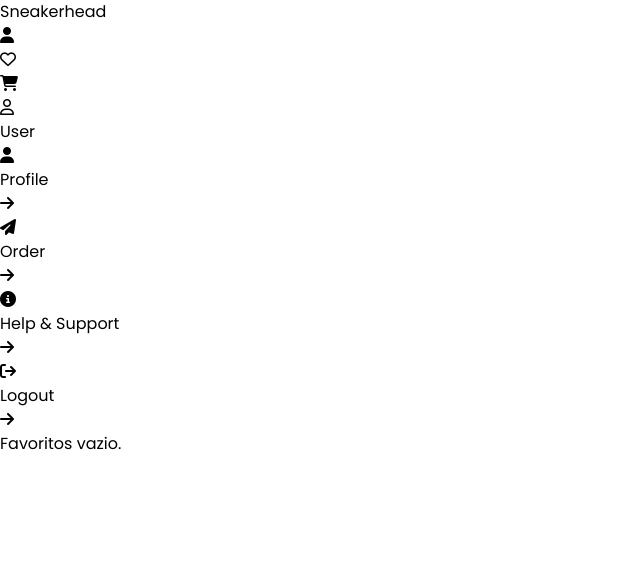
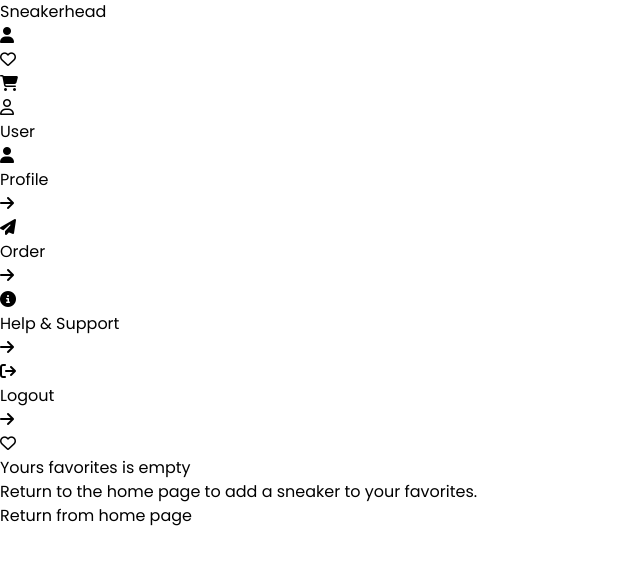
Before and after one commit to RonaldoFidelis/Shop-cart, a React (Vite) app: page /favorite in a window 1280 px wide. Shown: the top 564 px of the page, without its empty margins (0-640 px from the left). Built offline with nearby package versions, Linux system fonts and the light colour scheme.

Commit message:
Feature: Create component favoriteEmpty and style heart navbar

```diff
--- a/src/components/FavoriteEmpty.tsx
+++ b/src/components/FavoriteEmpty.tsx
@@ -1,8 +1,15 @@
+import { Link } from "react-router-dom";
+
 export function FavoriteEmpty() {
 
-  return(
-    <div>
-      Favoritos vazio.
+  return (
+    <div className="flex flex-col items-center justify-center pt-20">
+      <i className="text-[#F30000] text-7xl fa-regular fa-heart mb-5"></i>
+      <h1 className="text-center text-lg font-normal text-[#F30000]">Yours favorites is empty</h1>
+      <h2 className="text-center text-base font-normal">Return to the home page to add a sneaker to your favorites.</h2>
+      <Link
+        className="flex items-center justify-center mt-5 px-5 py-2 border-2 border-[#F30000] text-center text-[#F30000] cursor-pointer"
+        to='/'>Return from home page</Link>
     </div>
   )
 }
--- a/src/components/Nav.tsx
+++ b/src/components/Nav.tsx
@@ -3,7 +3,7 @@
 import { CartContext } from "../context/CartContext";
 
 export function Nav() {
-  const { cart } = useContext(CartContext);
+  const { cart, favorite } = useContext(CartContext);
   const [menu, setMenu] = useState<boolean>(false);
   const menuRef = useRef<HTMLDivElement | null>(null);
 
@@ -38,13 +38,16 @@
         </div>
         <li className="cursor-pointer">
           <Link to="/favorite">
+            {favorite.length > 0 ? (
+              <span className="absolute flex items-center justify-center right-[46px] top-[3px] bg-[#F30000] p-[6px] rounded-full text-xs text-white"></span>
+            ) : ('')}
             <i className="text-[20px] fa-regular fa-heart"></i>
           </Link>
         </li>
         <li className="cursor-pointer">
           <Link to="/cart">
             {cart.length > 0 ? (
-              <span className="absolute flex items-center justify-center right-[10px] top-[4px] md:right-2 md:top-1 bg-green-500 p-[6px] rounded-full text-xs text-white"></span>
+              <span className="absolute flex items-center justify-center right-[11px] top-[3px] md:right-2 md:top-1 bg-green-500 p-[6px] rounded-full text-xs text-white"></span>
             ) : ('')}
             <i className="text-[19px] fa-solid fa-cart-shopping"></i>
           </Link>
```
